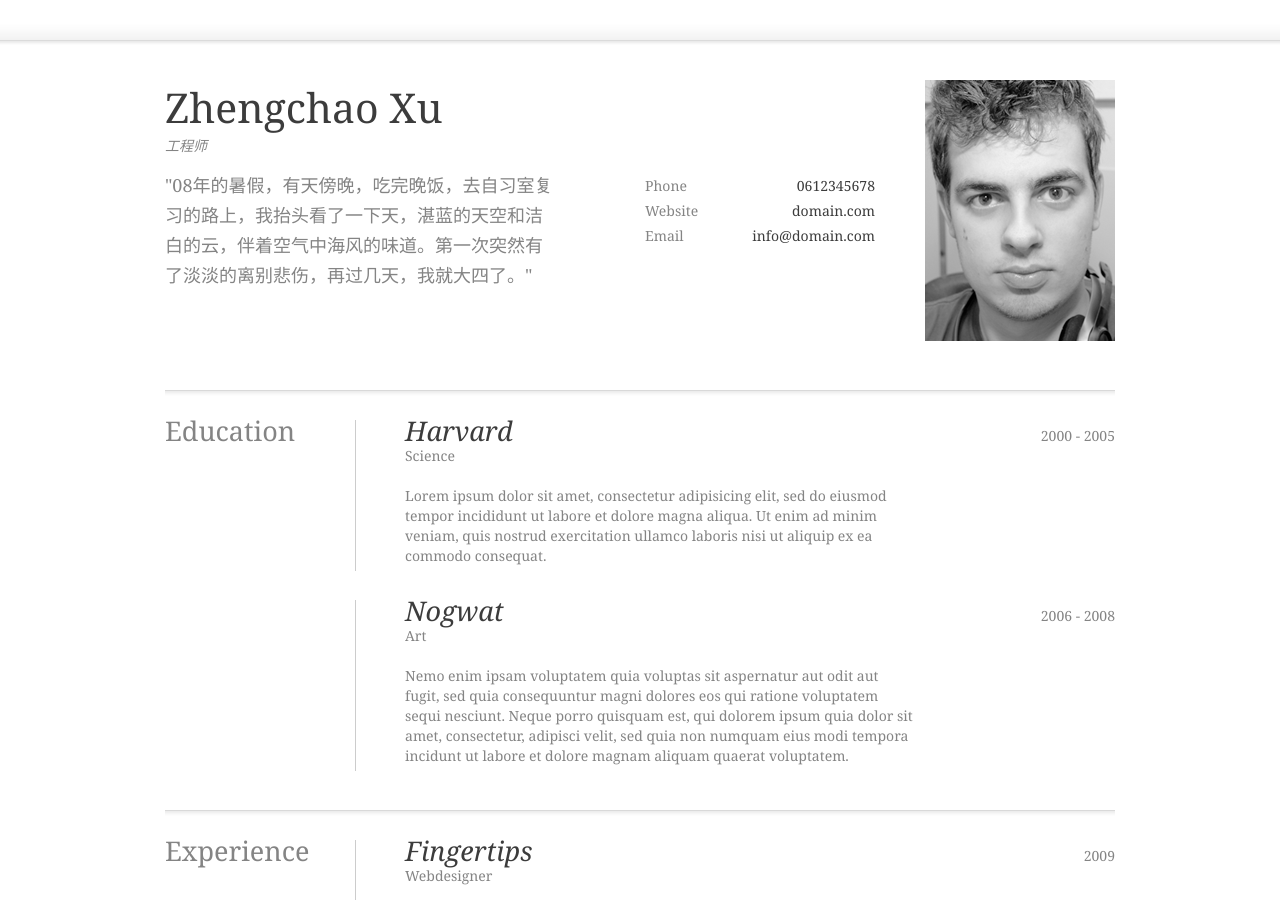
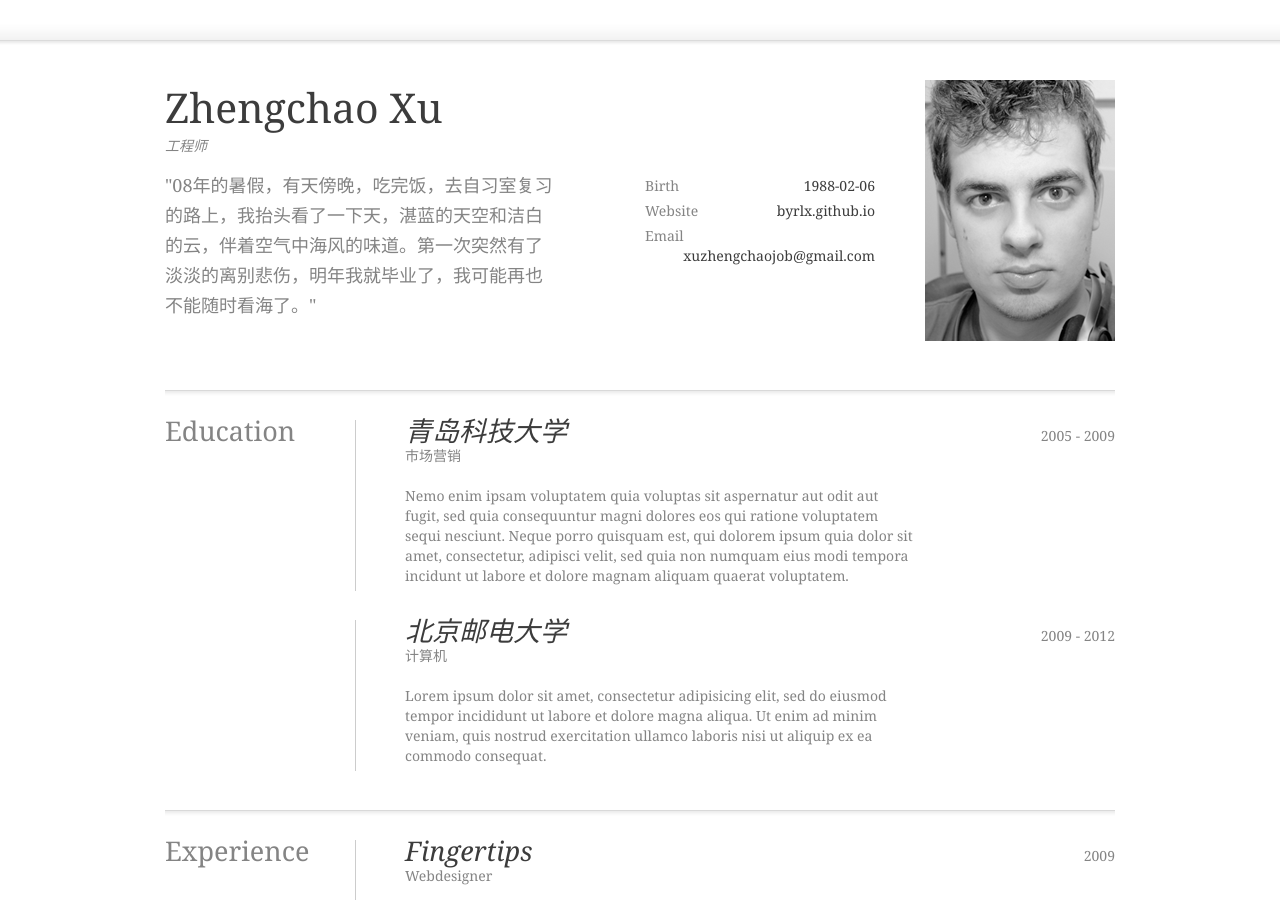
Before and after one commit to byrlx/byrlx.github.io, a Jekyll site: the page resume/index.html, which Jekyll copies as it is, in a window 1280 px wide and 900 px high. Built offline with Jekyll 4.4.1, drawn with Linux system fonts in a browser that asks for light colours; nearby versions of some CDN libraries; Markdown is read by kramdown in place of the engine named in the settings.

Commit message:
modify post

```diff
--- a/resume/index.html
+++ b/resume/index.html
@@ -14,30 +14,30 @@
   <div id="story">
     <h1>Zhengchao Xu</h1>
     <h2>工程师</h2>
-    <p>"08年的暑假，有天傍晚，吃完晚饭，去自习室复习的路上，我抬头看了一下天，湛蓝的天空和洁白的云，伴着空气中海风的味道。第一次突然有了淡淡的离别悲伤，再过几天，我就大四了。"</p>
+    <p>"08年的暑假，有天傍晚，吃完饭，去自习室复习的路上，我抬头看了一下天，湛蓝的天空和洁白的云，伴着空气中海风的味道。第一次突然有了淡淡的离别悲伤，明年我就毕业了，我可能再也不能随时看海了。"</p>
   </div>
   <ul id="contact">
-    <li><span>Phone</span> <strong>0612345678</strong></li>
-    <li><span>Website</span> <strong><a href="#">domain.com</a></strong></li>
-    <li><span>Email</span> <strong>info@domain.com</strong></li>
+    <li><span>Birth</span> <strong>1988-02-06</strong></li>
+    <li><span>Website</span> <strong><a href="byrlx.github.io">byrlx.github.io</a></strong></li>
+    <li><span>Email</span> <strong>xuzhengchaojob@gmail.com</strong></li>
   </ul>
   <img id="picture" src="images/jonno.png" alt="" /> </div>
 <div class="section">
   <h2>Education</h2>
   <div class="item">
-    <h3>Harvard</h3>
-    <h4>Science</h4>
-    <div class="date">2000 - 2005</div>
+    <h3>青岛科技大学</h3>
+    <h4>市场营销</h4>
+    <div class="date">2005 - 2009</div>
     <div class="description">
-      <p>Lorem ipsum dolor sit amet, consectetur adipisicing elit, sed do eiusmod tempor incididunt ut labore et dolore magna aliqua. Ut enim ad minim veniam, quis nostrud exercitation ullamco laboris nisi ut aliquip ex ea commodo consequat.</p>
+      <p>Nemo enim ipsam voluptatem quia voluptas sit aspernatur aut odit aut fugit, sed quia consequuntur magni dolores eos qui ratione voluptatem sequi nesciunt. Neque porro quisquam est, qui dolorem ipsum quia dolor sit amet, consectetur, adipisci velit, sed quia non numquam eius modi tempora incidunt ut labore et dolore magnam aliquam quaerat voluptatem.</p>
     </div>
   </div>
   <div class="item">
-    <h3>Nogwat</h3>
-    <h4>Art</h4>
-    <div class="date">2006 - 2008</div>
+    <h3>北京邮电大学</h3>
+    <h4>计算机</h4>
+    <div class="date">2009 - 2012</div>
     <div class="description">
-      <p>Nemo enim ipsam voluptatem quia voluptas sit aspernatur aut odit aut fugit, sed quia consequuntur magni dolores eos qui ratione voluptatem sequi nesciunt. Neque porro quisquam est, qui dolorem ipsum quia dolor sit amet, consectetur, adipisci velit, sed quia non numquam eius modi tempora incidunt ut labore et dolore magnam aliquam quaerat voluptatem.</p>
+      <p>Lorem ipsum dolor sit amet, consectetur adipisicing elit, sed do eiusmod tempor incididunt ut labore et dolore magna aliqua. Ut enim ad minim veniam, quis nostrud exercitation ullamco laboris nisi ut aliquip ex ea commodo consequat.</p>
     </div>
   </div>
 </div>
```
